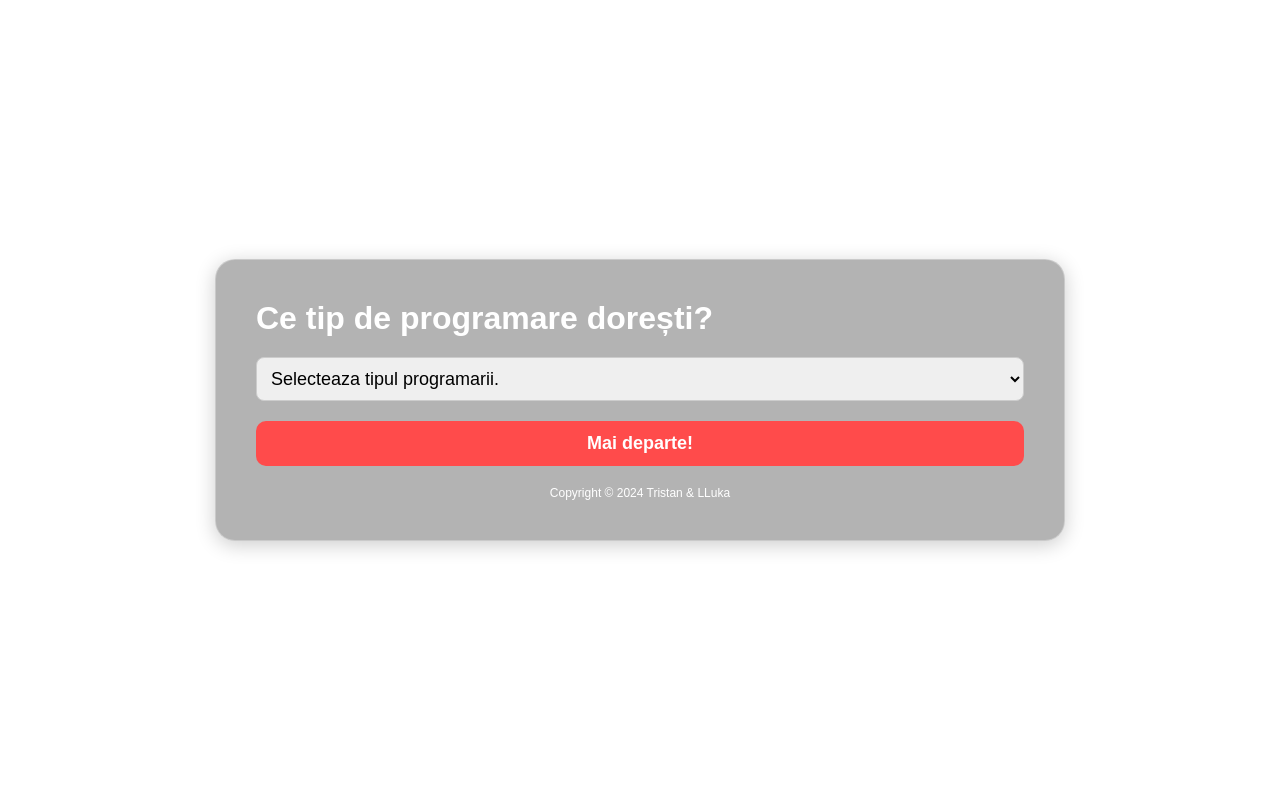
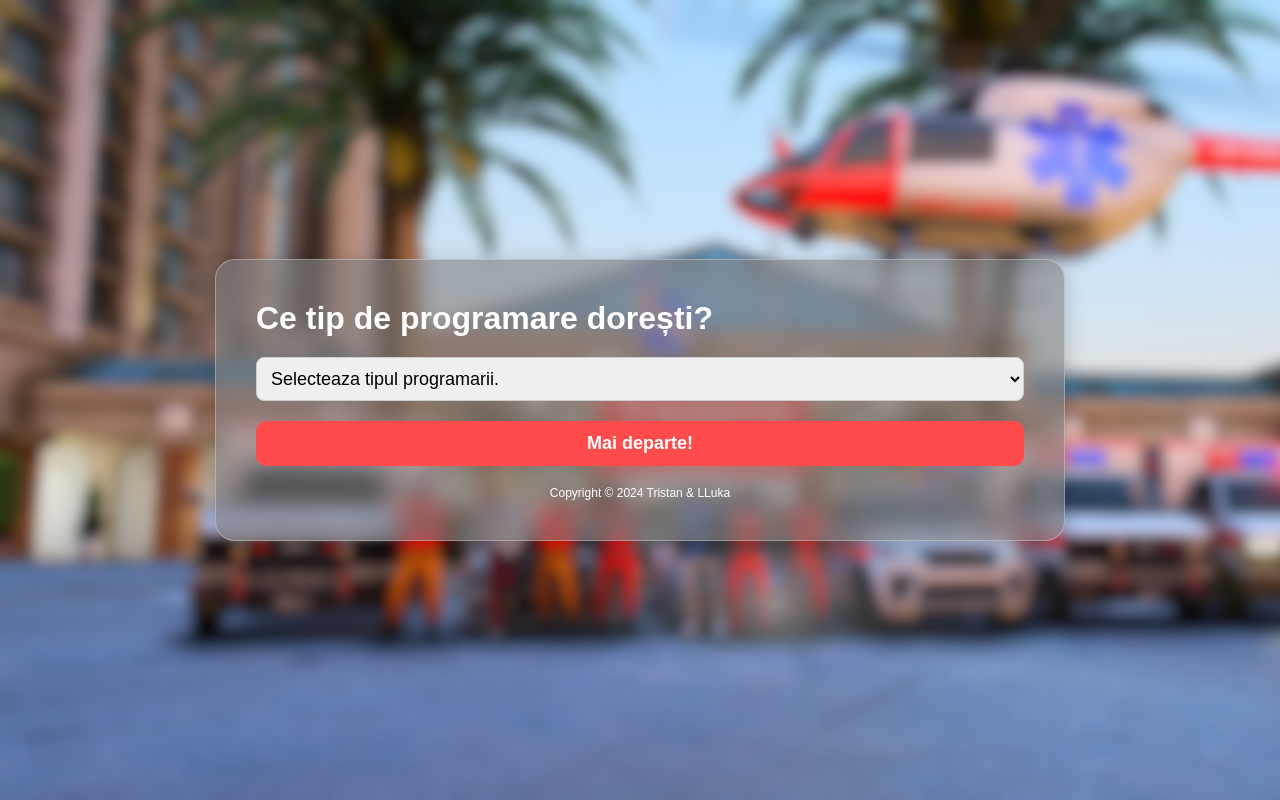
Before and after one commit to TristanfinalBo2/Programari-PCLS, a plain HTML site: page index.html in a window 1280 px wide. Drawn offline with Linux system fonts and the light colour scheme.

Commit message:
Update index.html

```diff
--- a/index.html
+++ b/index.html
@@ -19,7 +19,7 @@
             justify-content: center;
             align-items: center;
             min-height: 100vh;
-            background: url("poze_medici.png");
+            background: url("poza_medici.png");
             background-size:cover;
         }
 
```
